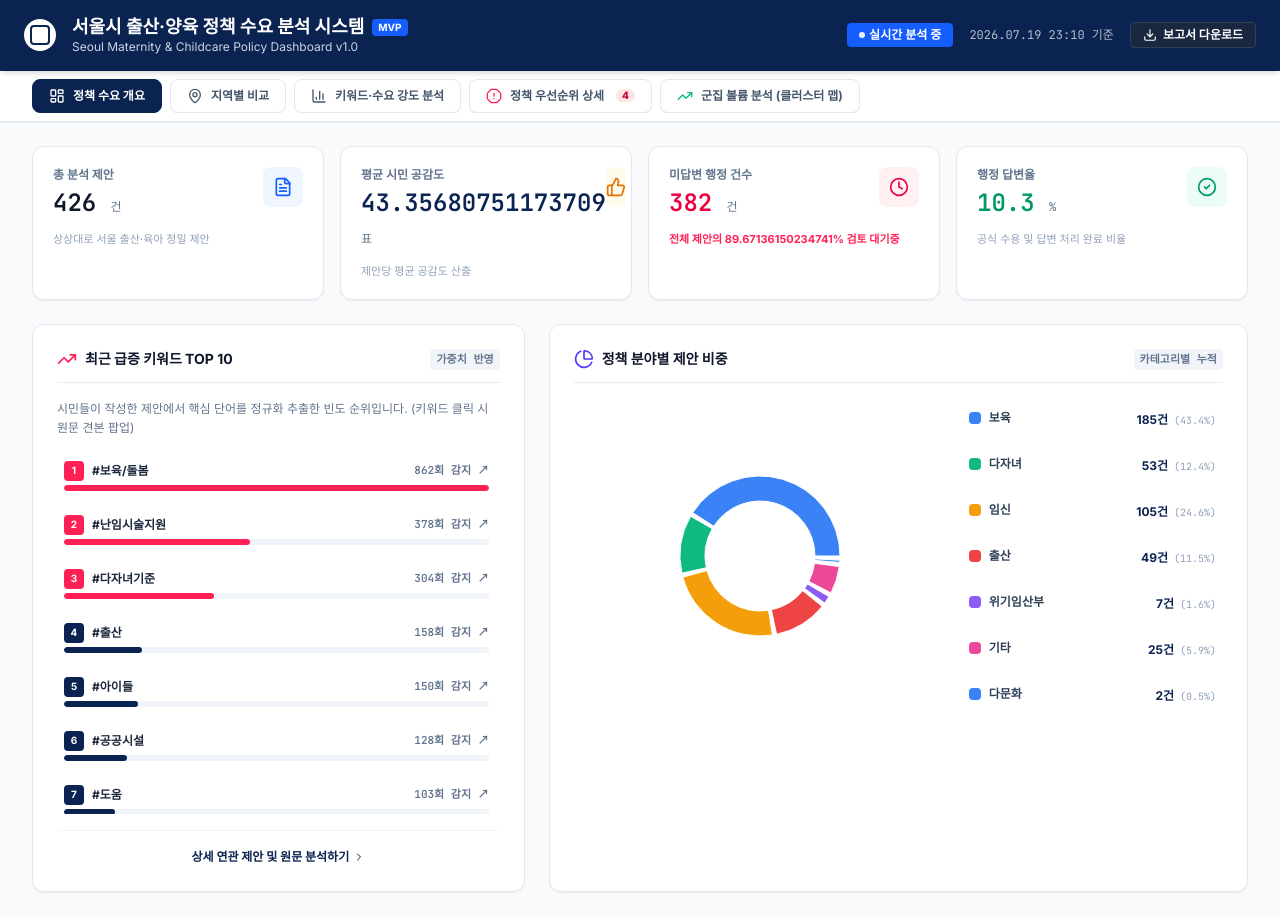
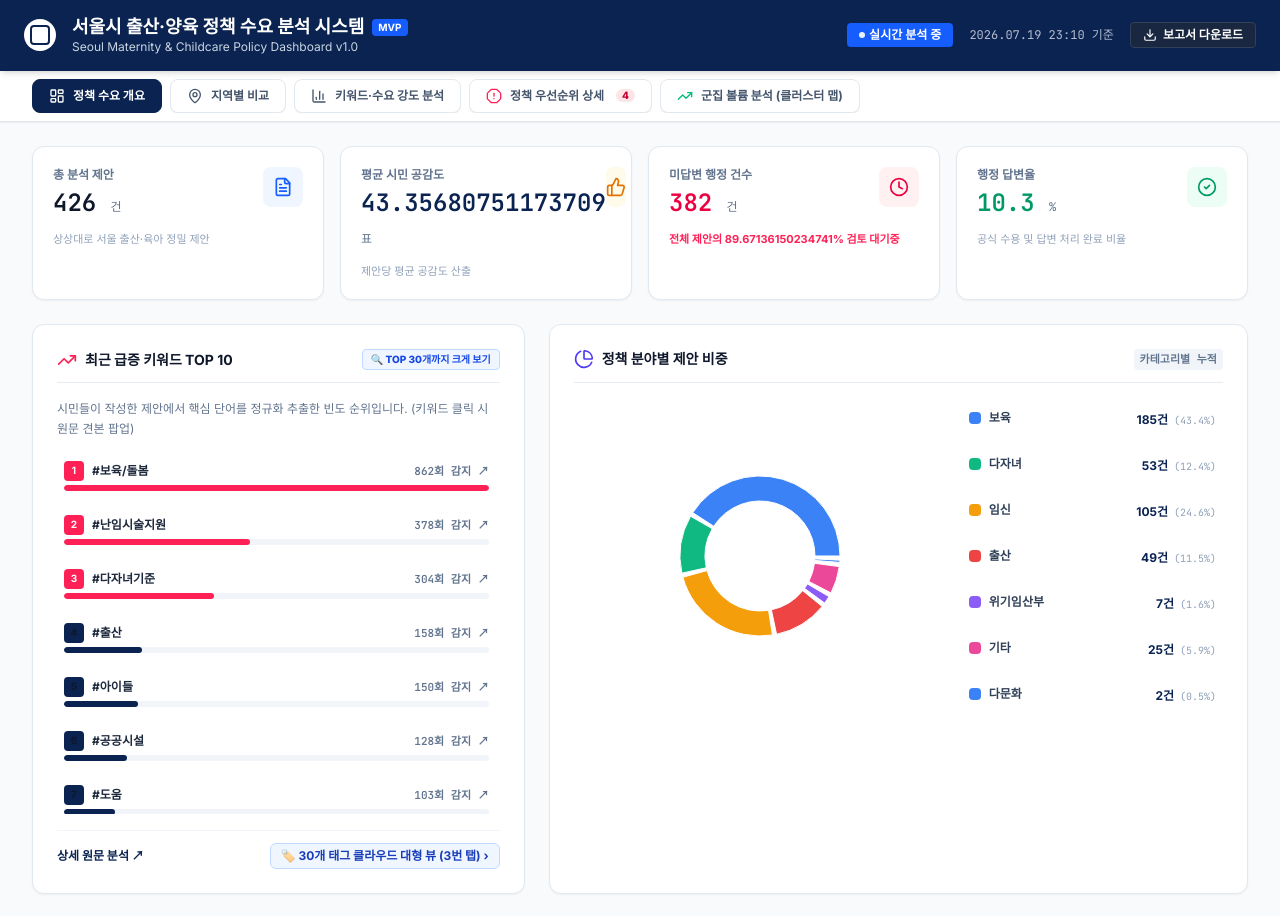
Before and after one commit to Elysia0215/UKKKK, a React (Vite) app in the folder frontend/: page / in a window 1280 px wide. Shown: the top 916 px of the page. Built offline with nearby package versions, Linux system fonts and the light colour scheme.

Commit message:
feat: 메인 카드 키워드 TOP 30 확장 접기/펼치기 토글 및 3번 탭 대형 태그 클라우드 바로가기 버튼 추가

```diff
--- a/frontend/src/components/DashboardOverview.tsx
+++ b/frontend/src/components/DashboardOverview.tsx
@@ -46,7 +46,8 @@ export const DashboardOverview: React.FC<Props> = ({
   onSelectCategory
 }) => {
   const [selectedKeywordModal, setSelectedKeywordModal] = React.useState<string | null>(null);
-  const topKeywords = extractTopKeywords(proposals, 10);
+  const [keywordLimit, setKeywordLimit] = React.useState<number>(10);
+  const topKeywords = extractTopKeywords(proposals, keywordLimit);
   const deptStats = getDepartmentStats(proposals);
 
   // 카테고리별 데이터 산출
@@ -131,15 +132,22 @@ export const DashboardOverview: React.FC<Props> = ({
 
       {/* 키워드 분석 및 카테고리 분포 */}
       <div className="grid grid-cols-1 lg:grid-cols-12 gap-6">
-        {/* 최근 급증 키워드 TOP 10 */}
+        {/* 최근 급증 키워드 TOP 10 / TOP 30 */}
         <div className="lg:col-span-5 bg-white p-6 rounded-xl border border-slate-200 shadow-xs flex flex-col justify-between hover:shadow-sm transition">
           <div>
             <div className="flex items-center justify-between mb-4 pb-3 border-b border-slate-200/80">
               <h4 className="text-sm font-bold text-slate-900 flex items-center gap-2">
                 <TrendingUp className="text-rose-500 w-5 h-5" />
-                최근 급증 키워드 TOP 10
+                최근 급증 키워드 TOP {keywordLimit}
               </h4>
-              <span className="text-[11px] bg-slate-100 text-slate-500 font-bold px-1.5 py-0.5 rounded font-mono">가중치 반영</span>
+              <div className="flex items-center gap-1.5">
+                <button
+                  onClick={() => setKeywordLimit(keywordLimit === 10 ? 30 : 10)}
+                  className="text-[10px] bg-blue-50 hover:bg-blue-100 text-blue-700 font-extrabold px-2 py-0.5 rounded border border-blue-200 cursor-pointer transition"
+                >
+                  {keywordLimit === 10 ? '🔍 TOP 30개까지 크게 보기' : '접기 (TOP 10)'}
+                </button>
+              </div>
             </div>
             <p className="text-xs text-slate-500 mb-4 leading-relaxed">
               시민들이 작성한 제안에서 핵심 단어를 정규화 추출한 빈도 순위입니다. (키워드 클릭 시 원문 견본 팝업)
@@ -158,7 +166,7 @@ export const DashboardOverview: React.FC<Props> = ({
                     <div className="flex justify-between items-center text-xs">
                       <div className="flex items-center gap-2">
                         <span className={`w-5 h-5 font-bold rounded text-[10px] flex items-center justify-center ${
-                          index < 3 ? 'bg-rose-500 text-white' : 'bg-[#0A2351] text-white'
+                          index < 3 ? 'bg-rose-500 text-white' : 'bg-[#0A2351]'
                         }`}>
                           {index + 1}
                         </span>
@@ -181,13 +189,18 @@ export const DashboardOverview: React.FC<Props> = ({
               })}
             </div>
           </div>
-          <div className="mt-4 pt-3 border-t border-slate-100 text-center">
+          <div className="mt-4 pt-3 border-t border-slate-100 flex items-center justify-between text-xs font-bold text-[#0A2351]">
             <button
               onClick={() => setSelectedKeywordModal(topKeywords[0]?.keyword || '보육/돌봄')}
-              className="text-xs text-[#0A2351] font-bold hover:underline inline-flex items-center gap-1 cursor-pointer"
+              className="hover:underline inline-flex items-center gap-1 cursor-pointer"
             >
-              상세 연관 제안 및 원문 분석하기
-              <ChevronRight className="w-3 h-3" />
+              상세 원문 분석 ↗
+            </button>
+            <button
+              onClick={() => onNavigateToTab(2)} // 3번 탭 (인덱스 2): 키워드 분석
+              className="bg-blue-50 hover:bg-blue-100 text-blue-800 px-2.5 py-1 rounded-md border border-blue-200 inline-flex items-center gap-1 cursor-pointer"
+            >
+              🏷️ 30개 태그 클라우드 대형 뷰 (3번 탭) ›
             </button>
           </div>
         </div>
```
